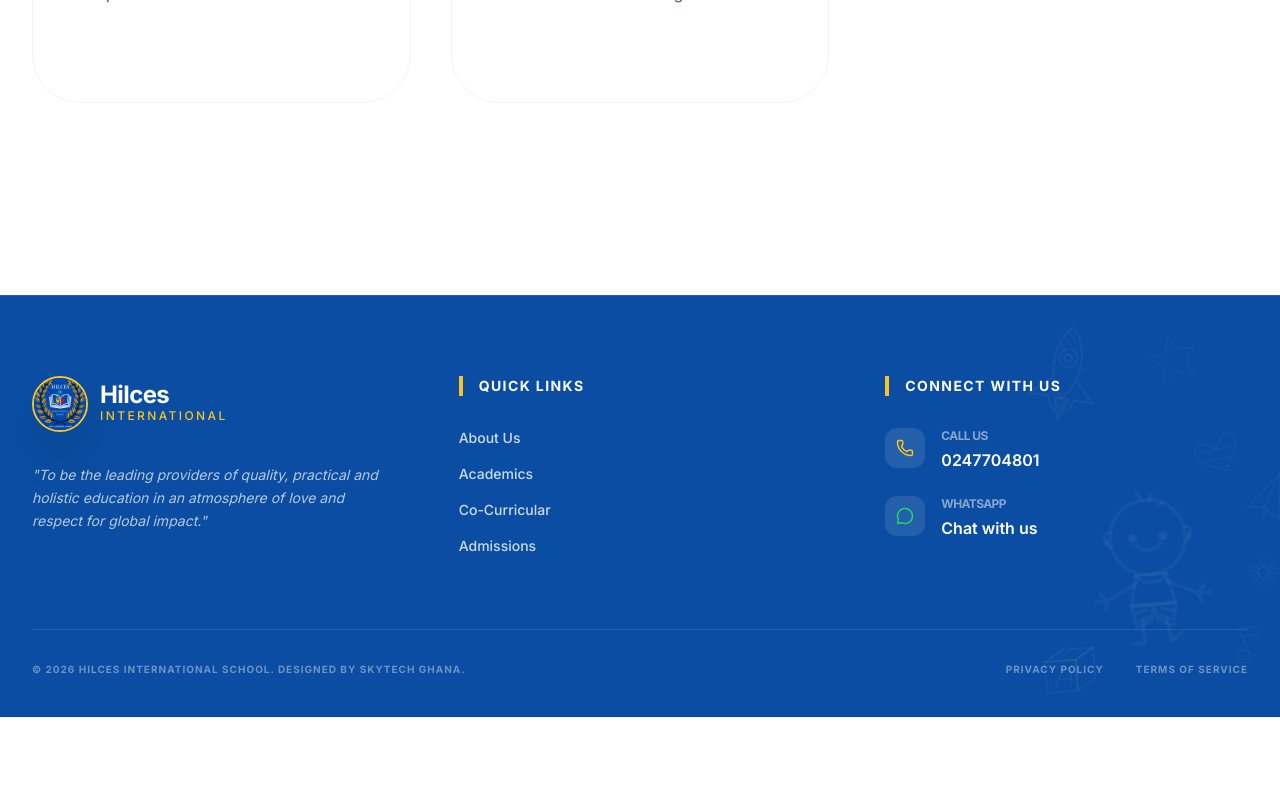
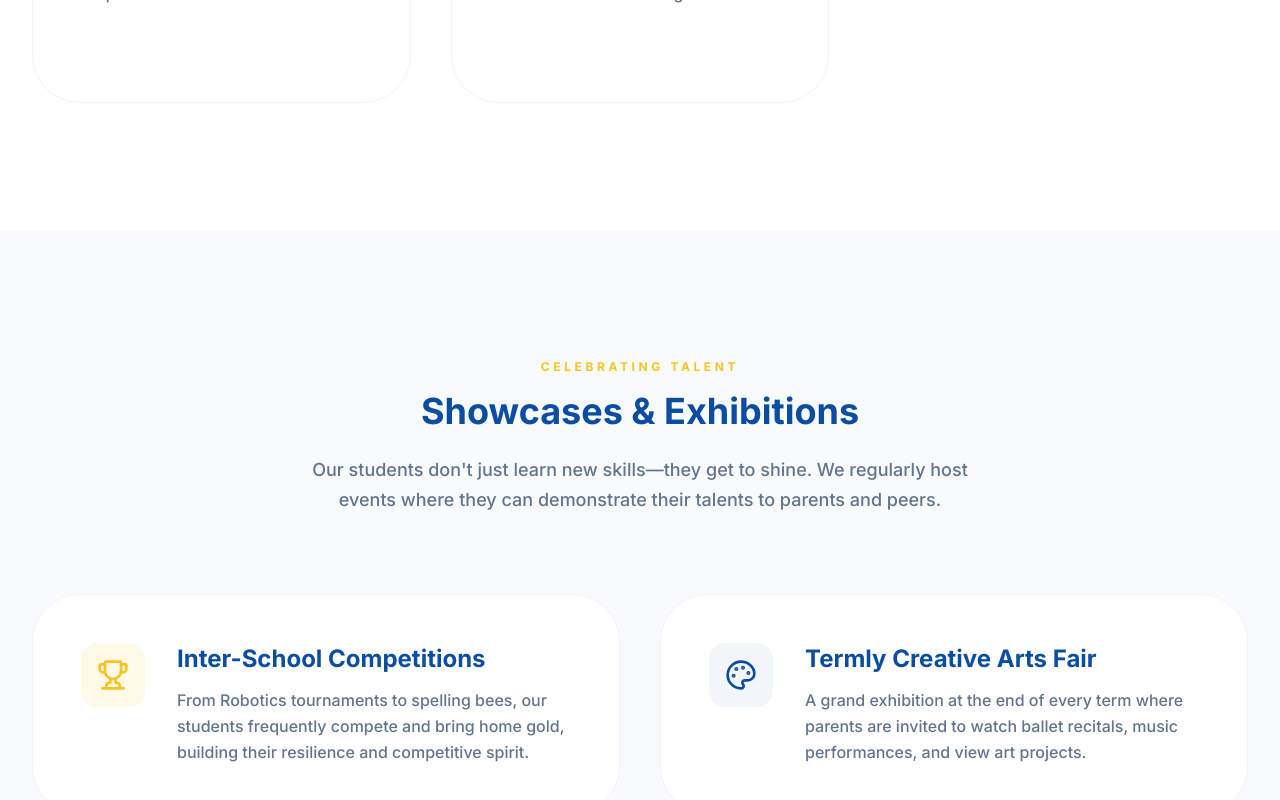
Before and after one commit to danielagblo/Hilces-School, a Next.js app: page /activities in a window 1280 px wide. Shown: the part 1998-2798 px from the top of the page. Before the commit the page ends 2715 px from the top, so only its background shows below. Built offline with nearby package versions, Linux system fonts and the light colour scheme.

Commit message:
feat: add co-curricular activities page with program overview and showcase sections

```diff
--- a/app/activities/page.tsx
+++ b/app/activities/page.tsx
@@ -1,8 +1,9 @@
 "use client";
 
 import Image from "next/image";
+import Link from "next/link";
 import { motion } from "framer-motion";
-import { Code, Music, Calculator, Award, Activity, Star } from "lucide-react";
+import { Code, Music, Calculator, Award, Activity, Star, Trophy, Palette, ChevronRight } from "lucide-react";
 
 const activities = [
   {
@@ -43,12 +44,14 @@ export default function Activities() {
     <div className="pb-16">
       {/* Header */}
       <div className="bg-primary text-white py-32 px-4 text-center relative overflow-hidden">
-        <div className="absolute top-0 left-0 w-full h-full opacity-5">
-           <Image src="/images/robotics_class.png" alt="bg" fill className="object-cover" />
+        <div className="absolute inset-0">
+          <Image src="/images/robotics_class.png" alt="Activities Background" fill className="object-cover opacity-20" priority />
+          <div className="absolute inset-0 bg-gradient-to-t from-primary via-primary/50 to-transparent"></div>
         </div>
+        <div className="absolute top-0 right-0 w-96 h-96 bg-gold/10 rounded-full blur-3xl -translate-y-1/2 translate-x-1/2"></div>
         <h1 className="text-4xl md:text-6xl font-heading font-bold mb-6 tracking-tight relative z-10">Beyond the Classroom</h1>
-        <div className="w-24 h-1 bg-gold mx-auto rounded-full mb-8 relative z-10"></div>
-        <p className="text-white/70 max-w-2xl mx-auto text-lg font-medium leading-relaxed relative z-10">
+        <div className="w-24 h-1 bg-gold mx-auto rounded-full mb-8 relative z-10 shadow-[0_0_15px_rgba(249,196,35,0.4)]"></div>
+        <p className="text-white/80 max-w-2xl mx-auto text-lg font-medium leading-relaxed relative z-10">
           Discover a world of opportunities through our diverse co-curricular programs.
         </p>
       </div>
@@ -118,6 +121,60 @@ export default function Activities() {
           </div>
         </div>
       </section>
+
+      {/* Showcases & Exhibitions */}
+      <section className="py-32 bg-slate-50">
+        <div className="max-w-7xl mx-auto px-4 sm:px-6 lg:px-8">
+          <div className="text-center mb-20">
+            <h2 className="text-xs font-bold tracking-[0.3em] text-gold uppercase mb-4">Celebrating Talent</h2>
+            <h3 className="text-4xl font-heading font-bold text-primary mb-6">Showcases & Exhibitions</h3>
+            <p className="text-slate-500 max-w-2xl mx-auto text-lg font-medium leading-relaxed">
+              Our students don't just learn new skills—they get to shine. We regularly host events where they can demonstrate their talents to parents and peers.
+            </p>
+          </div>
+
+          <div className="grid md:grid-cols-2 gap-10">
+            <div className="bg-white p-12 rounded-[3rem] border border-slate-100 flex gap-8 items-start group hover:shadow-xl transition-all">
+              <div className="w-16 h-16 bg-gold/10 rounded-2xl flex items-center justify-center flex-shrink-0 group-hover:bg-gold group-hover:text-primary transition-colors text-gold">
+                <Trophy size={32} />
+              </div>
+              <div>
+                <h4 className="text-2xl font-heading font-bold text-primary mb-3">Inter-School Competitions</h4>
+                <p className="text-slate-500 leading-relaxed font-medium">From Robotics tournaments to spelling bees, our students frequently compete and bring home gold, building their resilience and competitive spirit.</p>
+              </div>
+            </div>
+
+            <div className="bg-white p-12 rounded-[3rem] border border-slate-100 flex gap-8 items-start group hover:shadow-xl transition-all">
+              <div className="w-16 h-16 bg-primary/5 rounded-2xl flex items-center justify-center flex-shrink-0 group-hover:bg-primary group-hover:text-gold transition-colors text-primary">
+                <Palette size={32} />
+              </div>
+              <div>
+                <h4 className="text-2xl font-heading font-bold text-primary mb-3">Termly Creative Arts Fair</h4>
+                <p className="text-slate-500 leading-relaxed font-medium">A grand exhibition at the end of every term where parents are invited to watch ballet recitals, music performances, and view art projects.</p>
+              </div>
+            </div>
+          </div>
+        </div>
+      </section>
+
+      {/* Call to Action */}
+      <section className="py-32 bg-primary relative overflow-hidden text-center">
+        <div className="absolute inset-0">
+          <Image src="/images/hero_school.png" alt="CTA Background" fill className="object-cover opacity-10" />
+        </div>
+        <div className="absolute top-0 left-0 w-96 h-96 bg-gold/10 rounded-full blur-3xl -translate-y-1/2 -translate-x-1/2"></div>
+        <div className="relative z-10 max-w-3xl mx-auto px-4">
+          <h2 className="text-4xl md:text-5xl lg:text-6xl font-heading font-bold text-white mb-6 tracking-tight">
+            Nurture Your Child's <span className="text-gold italic">Potential</span>
+          </h2>
+          <p className="text-xl text-white/80 font-medium mb-12 max-w-2xl mx-auto">
+            Give your child the opportunity to discover their passions in a supportive, world-class environment.
+          </p>
+          <Link href="/admissions" className="inline-flex bg-white hover:bg-slate-100 text-primary px-10 py-4 rounded-full font-bold transition-all transform hover:scale-105 items-center justify-center gap-3 shadow-2xl">
+            Enroll Today <ChevronRight size={20} strokeWidth={3} />
+          </Link>
+        </div>
+      </section>
     </div>
   );
 }
```
